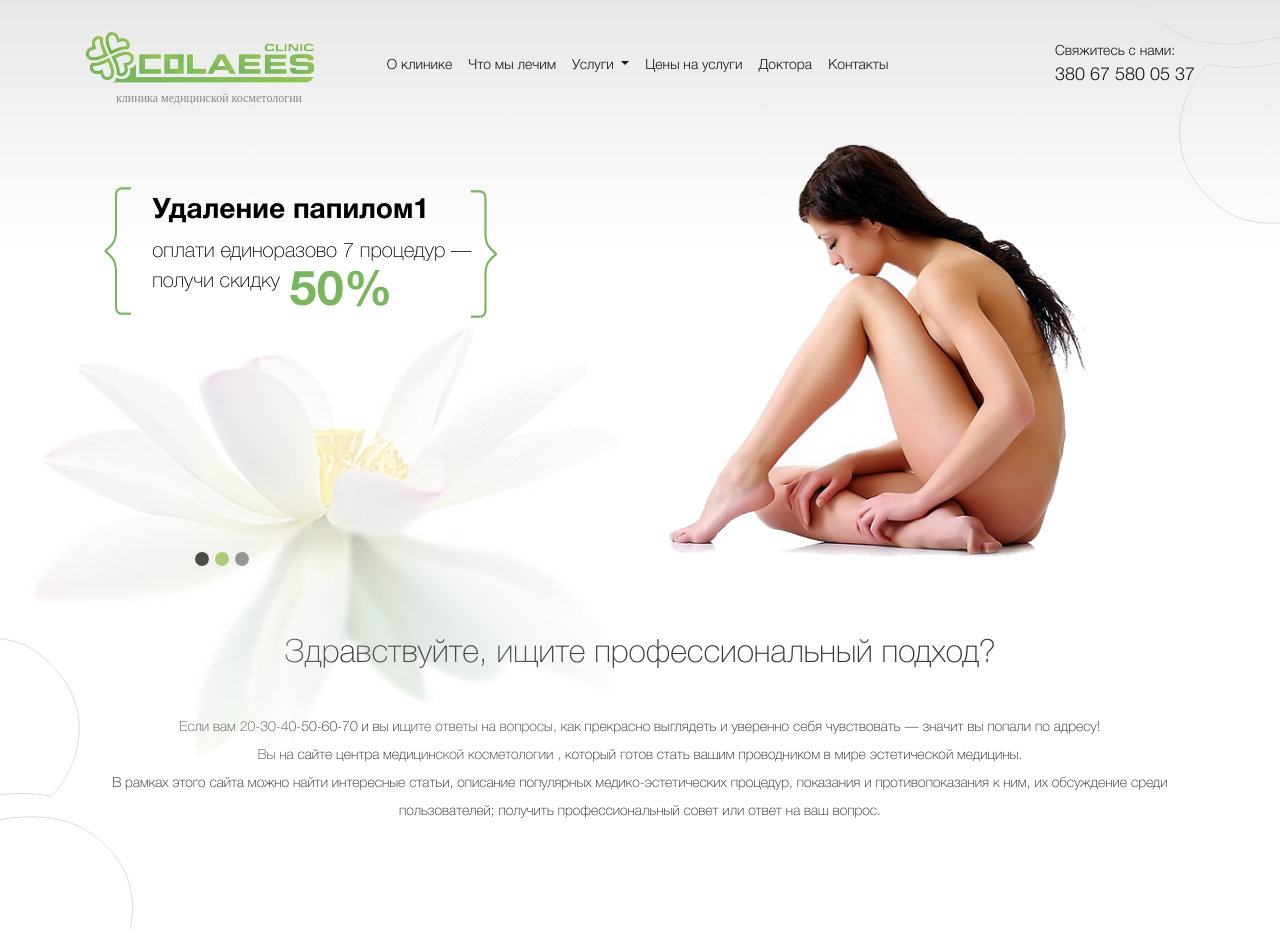
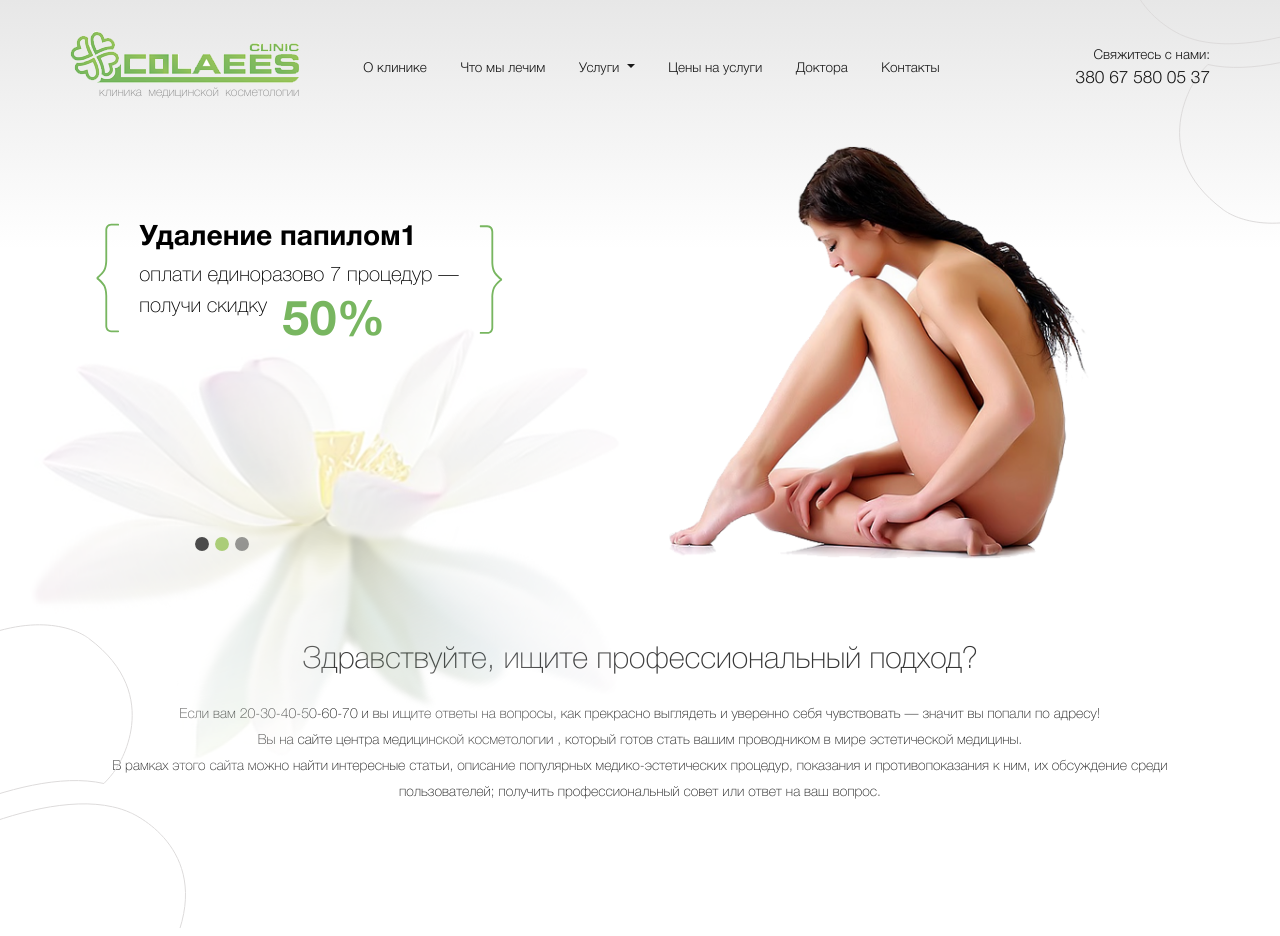
Before and after one commit to RVKweb/RVKweb.github.io, a plain HTML site: page index.html in a window 1280 px wide. Drawn offline with nearby package versions, Linux system fonts and the light colour scheme.

Commit message:
Add files via upload

```diff
--- a/css/main.css
+++ b/css/main.css
@@ -34,10 +34,11 @@ header{
   font-size:14px;
 }
 .h1, h1 {
-    font-size: 2.0rem !important;
+  margin-top: 5px;
+    font-size: 1.9rem !important;
 }
 .container{
-  max-width: 1140px;
+  max-width: 1170px;
   padding-top: 31px;
   margin: auto;
 }
@@ -69,8 +70,12 @@ header{
 .navbar {
   z-index: 3;
   padding: 0;
+  margin-bottom: -6px;
 }
 .navbar-light .navbar-nav .nav-link {
+  padding-left: 1.1rem;
+  padding-right: 1rem;
+
     color: rgba(0,0,0,.9);
 }
 .navbar-light .navbar-brand{
@@ -83,10 +88,13 @@ a.navbar-brand{
   text-decoration: none;
   background-color: transparent;
   -webkit-text-decoration-skip: objects;
-  font-family: HelveticaNeueCyr;
-  font-size: 12px;
-  font-weight: 100;
-  padding: 58px 0 10px 31px;
+  font-family: HelveticaNeueCyr-Thin;
+  font-size: 12.2px;
+  word-spacing: 3px;
+  margin-right: 1.4rem;
+  /*font-weight: 100;
+  text-align:left;*/
+  padding: 53px 0 23px 29px;
 }
 
 .dropright .dropdown-toggle::after{
@@ -94,7 +102,7 @@ a.navbar-brand{
   border-width: 0 1px 1px 0;
   display: inline-block;
   padding: 3px 3px 3px 3px;
-  margin-left: 25px;
+  margin-left: 80px;
   transform: rotate(-45deg);
   -webkit-transform: rotate(-45deg);
   border-left:0;
@@ -106,29 +114,35 @@ a.navbar-brand{
 }
 .collapse{
   font-family:HelveticaNeueCyr-Light;
-  font-size:14px;
-  margin-left: 3.8vw !important;
+  font-size:1.06vw;
+  margin-left: 1.9vw !important;
 }
+
+
 .mr-auto .mx-auto{
   font-family:HelveticaNeueCyr-Thin;
   font-size:14px;
-  text-align :left;
-}
+  /*text-align :left;*/
+/*  margin-right: 5vw  !important;
+*/}
 .nav-tel {
+  text-align: right;
   color: rgba(0,0,0,.9);
-  font-size:14px;
+  font-size:1.06vw;
 }
 .nav-tel span{
-  font-size:18px;
+  font-size:1.35vw;
 }
 .dropdown-item{
   font-family:HelveticaNeueCyr-Light;
   font-size: 14px;
+  padding: .17rem 1.5rem;
 }
 .dropdown-menu {
  background-color: #d7e9ce;
  border:none;
  border-radius:0;
+ min-width: 16rem;
 }
 .dropdown-item:hover {
   background-color: #f2f2f2;
@@ -139,6 +153,7 @@ a.navbar-brand{
 .menuBottom{
 	background-color: rgba(242, 242, 242, 0.3);
 	height: 100%;
+padding-left: -125px;
 }
 .menuBottomRight span:hover {
 	padding-bottom: 5px;
@@ -150,16 +165,16 @@ a.navbar-brand{
 }
 .upArrow{
 	position: absolute;
-  bottom: 219px;
-  left: 46px;
+  bottom: 200px;
+  left: 23px;
 }
 .carousel-caption {
-  max-width: 25vw;
+  max-width: 26vw;
   height: 6vw;
   position: absolute;
   font-size: 1.6vw;
-  bottom: 66%;
-  left: 17.5%;
+  bottom: 62.65%;
+  left: 16.5%;
   z-index: 1;
   color: #000;
   text-align: left;
@@ -170,9 +185,9 @@ a.navbar-brand{
 }
 .rightArrow{
 	position: absolute;
-  width: 8.5%;
-  right: -8%;
-  bottom: 8px;
+  width: 7%;
+  right: -9%;
+  bottom: 15px;
   z-index: 1;
   transform: rotate(180deg);
 }
@@ -181,9 +196,9 @@ a.navbar-brand{
 }
 .leftArrow{
   position: absolute;
-  width: 8.5%;
-  bottom: 0;
-  left: -15%;
+  width: 7%;
+  bottom: 6px;
+  left: -13%;
 }
 .carousel-caption span{
   padding-top: 20px;
@@ -193,11 +208,12 @@ a.navbar-brand{
   font-weight: bold;
   color: #78b660;
   left: 43%;
-  bottom: -13%;
+  bottom: -19%;
 }
 .carousel-caption h5{
   font-family:HelveticaNeueCyr-Bold;
   font-size: 2.2vw;
+  margin-bottom: .3rem;
 }
 .carousel-indicators .active{
 	background-color:#7db52c;
@@ -205,7 +221,7 @@ a.navbar-brand{
 .carousel-indicators{
   z-index: 2;
 	position: absolute;
-	bottom: 26%;
+	bottom: 28.5%;
 	width: 60px;
 }
 .carousel-indicators li{
@@ -226,27 +242,40 @@ footer{
   color: #363636;
   text-align: center;
   z-index: 0;
+  /*border: 1px solid red;*/
 }
 .flowerBottom{
-  width: 140px;
+  width: 170px;
   height: 294px;
   position: absolute;
   left: 0;
-  overflow: hidden;
+ /* overflow: hidden;*/
+  /*border: 1px solid red;*/
 }
 .flowerBottomSvg{
   width: 686px;
   height: 390px;
   position: absolute;
-  left: -535px;
-  top: -84px;
+  left: -482px;
+  top: -104px;
 }
 .footerWraper p{
   font-family: HelveticaNeueCyr-Thin;
-  padding: 32px;
+  padding: 15px;
 	font-size: 14px;
   color: rgba(0,0,0,.9);
-  line-height: 2;
+  line-height: 1.87;
+}
+
+
+@media (max-width: 990px){
+  .collapse{
+  font-size:14px;
+}
+.nav-tel{
+  display: none;
+}
+
 }
 @media (min-width: 1400px){
   .wraper{
@@ -255,6 +284,15 @@ footer{
   }
   .w-100{
     width: 1366px!important
+  }
+  .collapse{
+    font-size:14px;{
+  }
+  .nav-tel {
+    font-size:14px;
+  }
+  .nav-tel span{
+    font-size:18px;
   }
   .carousel-caption{
     font-size: 18px;
```
